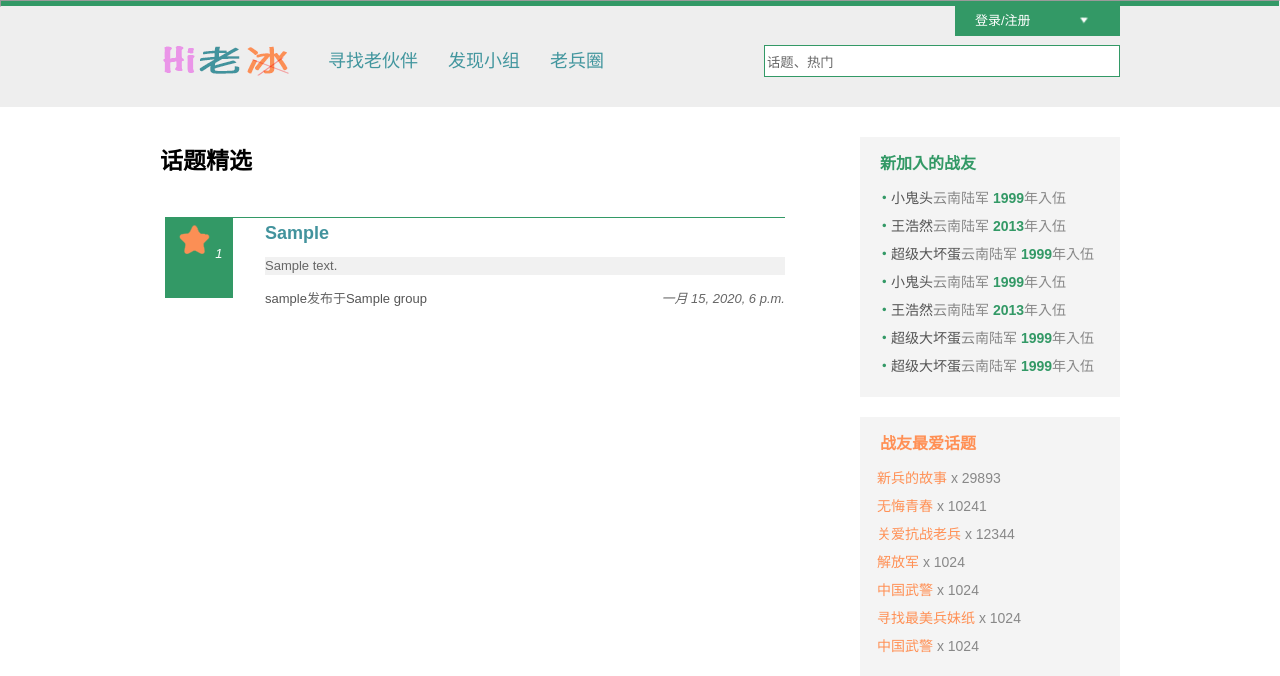
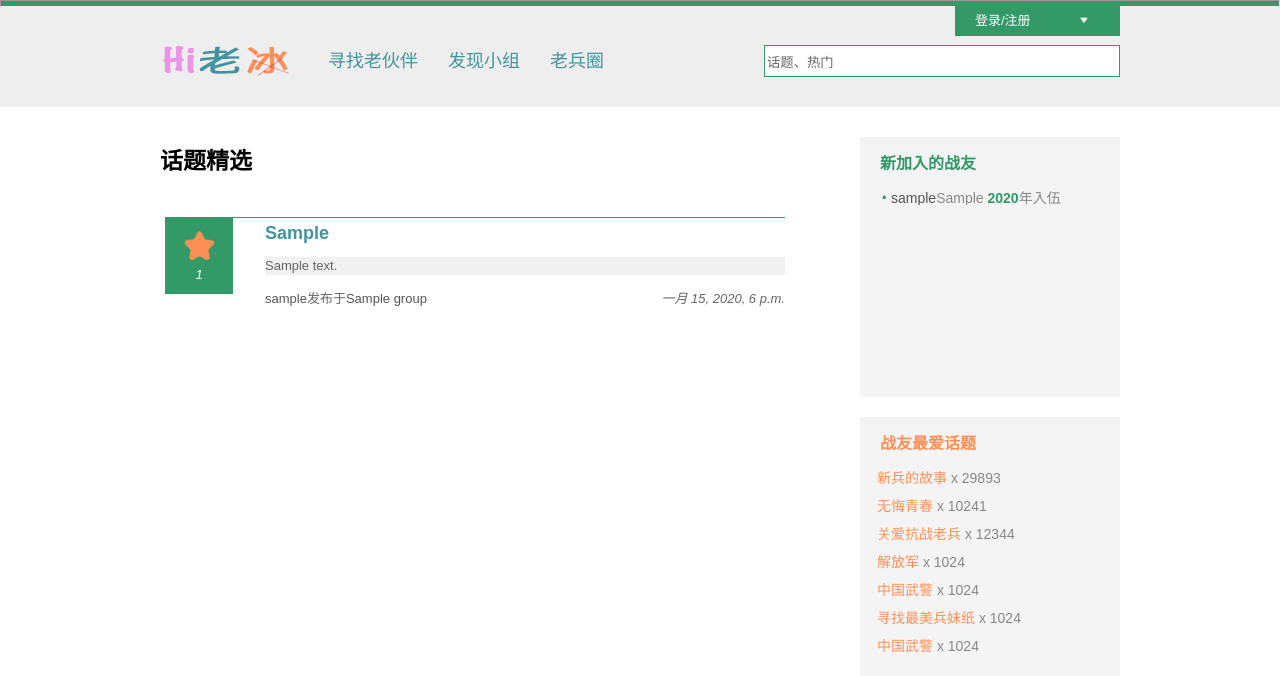
Before and after one commit to AmazingPoint/greenpoint.github.io, a Django app: page /osb/ in a window 1280 px wide. Shown: the top 676 px of the page. Run offline with Django 3.2, Linux system fonts and the light colour scheme; tables that the repository leaves empty hold one stand-in row (values such as "Sample post").

Commit message:
add group

```diff
--- a/osdj/osb/static/css/style.css
+++ b/osdj/osb/static/css/style.css
@@ -34,7 +34,8 @@ input{outline: none;}
 /*信息列表*/
 .left ul li {width: 620px; margin: 28px 5px; color: #666; }
 .simpleshow{border-top: 1px solid #339966; width: 620px;}
-.showstyle{float: left; width: 68px; height: 76px; background: #339966; text-align: center; padding-top: 4px; color: #fff;}
+.showstyle{float: left; width: 68px; height: 76px; background: #339966; text-align: center; color: #fff; overflow:hidden;}
+.showstyle img{margin-top: 10px;}
 .showcontent{float: right; width: 520px;}
 .showcontent p {display: block; background: #f1f1f1; font-size: 13px;}
 .showcontent em{display: block; float: right;}
--- a/osdj/osb/templates/osb/index.html
+++ b/osdj/osb/templates/osb/index.html
@@ -46,6 +46,7 @@
 						<div class="simpleshow" >
 							<div class="showstyle">
 								<img src="/static/img/star.png">
+								<br/>
 								<em>{{ topics.likeduser.count}}</em>
 							</div>
 							<div class="showcontent">
@@ -67,13 +68,9 @@
 				<div class="right_modle ">
 					<h4>新加入的战友</h4>
 					<ul>
-						<li><strong>・</strong><a>小鬼头</a>云南陆军 <strong>1999</strong>年入伍 </li>
-						<li><strong>・</strong><a>王浩然</a>云南陆军 <strong>2013</strong>年入伍 </li>
-						<li><strong>・</strong><a>超级大坏蛋</a>云南陆军 <strong>1999</strong>年入伍 </li>
-						<li><strong>・</strong><a>小鬼头</a>云南陆军 <strong>1999</strong>年入伍 </li>
-						<li><strong>・</strong><a>王浩然</a>云南陆军 <strong>2013</strong>年入伍 </li>
-						<li><strong>・</strong><a>超级大坏蛋</a>云南陆军 <strong>1999</strong>年入伍 </li>
-						<li><strong>・</strong><a>超级大坏蛋</a>云南陆军 <strong>1999</strong>年入伍 </li>
+						{% for user in recent_user_list %}
+						<li><strong>・</strong><a>{{ user.username }}</a>{{ user.soldiercity }} <strong>{{ user.joindate|date:'Y' }}</strong>年入伍 </li>
+						{% endfor %}
 					</ul>
 				</div>
 				<div class="right_modle orange">
--- a/osdj/osb/views.py
+++ b/osdj/osb/views.py
@@ -10,7 +10,7 @@ sys.setdefaultencoding('utf-8')
 ###############################
 
 from django.shortcuts import render
-from osb.models import Topics
+from osb.models import *
 from django.db.models import Count
 
 def index(request):
@@ -18,4 +18,5 @@ def index(request):
 	topics_list = Topics.objects.\
 			annotate(num_likeduser=Count('likeduser')).\
 			order_by('-num_likeduser')[0:8]
-	return render(request, 'osb/index.html', locals() )
+	recent_user_list = User.objects.order_by('-id')[0:7]
+	return render(request, 'osb/index.html', locals())
```
